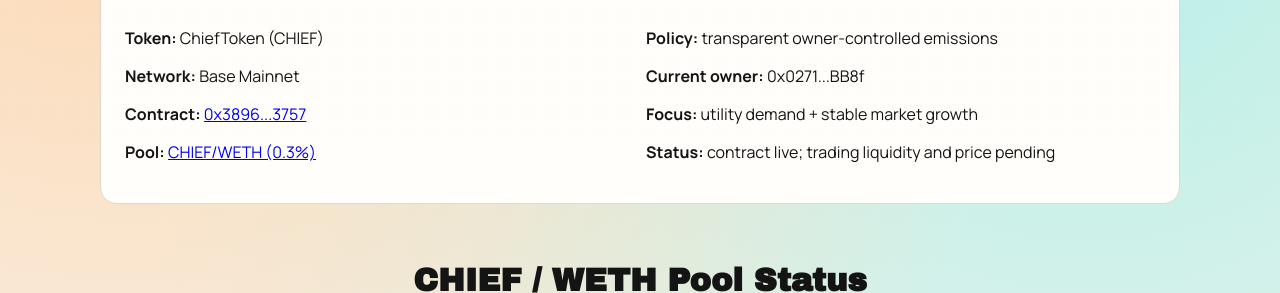
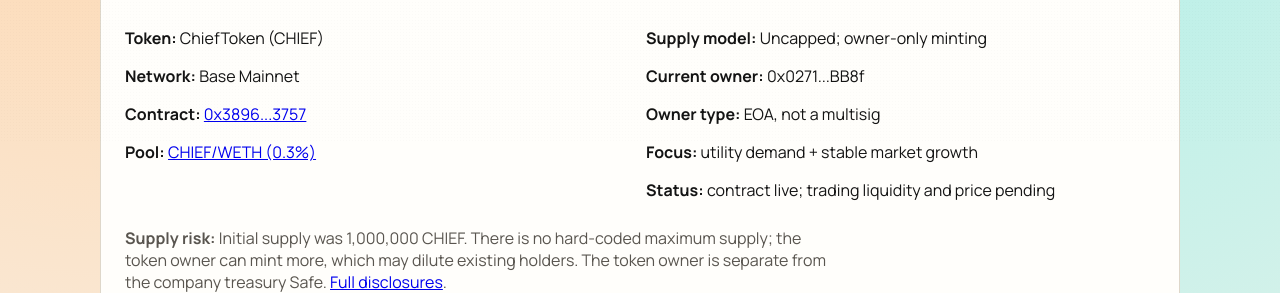
Before and after one commit to lockedloadedventures-star/officialchieftoken-dashboard-funding-update, a website: page index.html in a window 1280 px wide. Shown: the part 659-952 px from the top of the page. Drawn offline with nearby package versions, Linux system fonts and the light colour scheme.

Commit message:
docs: disclose CHIEF supply risks

```diff
--- a/index.html
+++ b/index.html
@@ -109,12 +109,14 @@
           <p><strong>Pool:</strong> <a target="_blank" rel="noopener noreferrer" href="https://app.uniswap.org/explore/pools/base/0xD926F4C2b5ad4de45E31C875d33d5207e3Df3A7d">CHIEF/WETH (0.3%)</a></p>
         </div>
         <div>
-          <p><strong>Policy:</strong> transparent owner-controlled emissions</p>
+          <p><strong>Supply model:</strong> Uncapped; owner-only minting</p>
           <p><strong>Current owner:</strong> 0x0271...BB8f</p>
+          <p><strong>Owner type:</strong> EOA, not a multisig</p>
           <p><strong>Focus:</strong> utility demand + stable market growth</p>
           <p><strong>Status:</strong> contract live; trading liquidity and price pending</p>
         </div>
       </div>
+      <p class="panel-lead"><strong>Supply risk:</strong> Initial supply was 1,000,000 CHIEF. There is no hard-coded maximum supply; the token owner can mint more, which may dilute existing holders. The token owner is separate from the company treasury Safe. <a href="./transparency.html">Full disclosures</a>.</p>
     </section>
 
     <!-- Live Price & Chart Section -->
```
Also changed, not shown: 2 other files.
